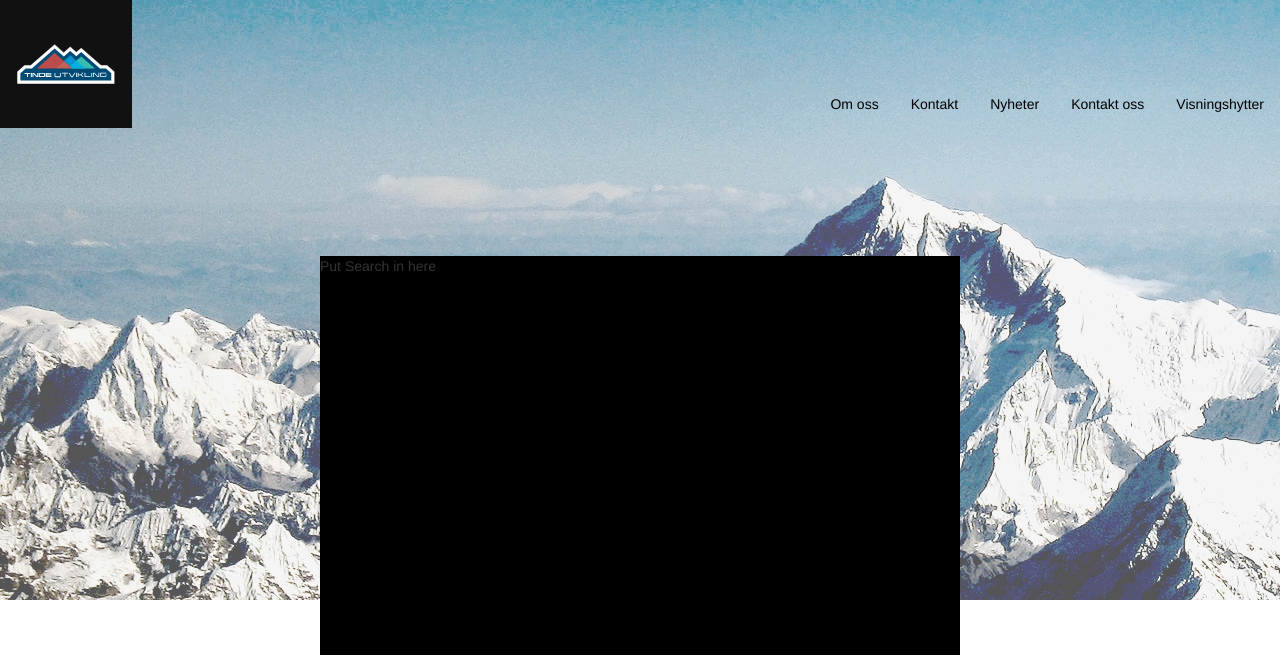
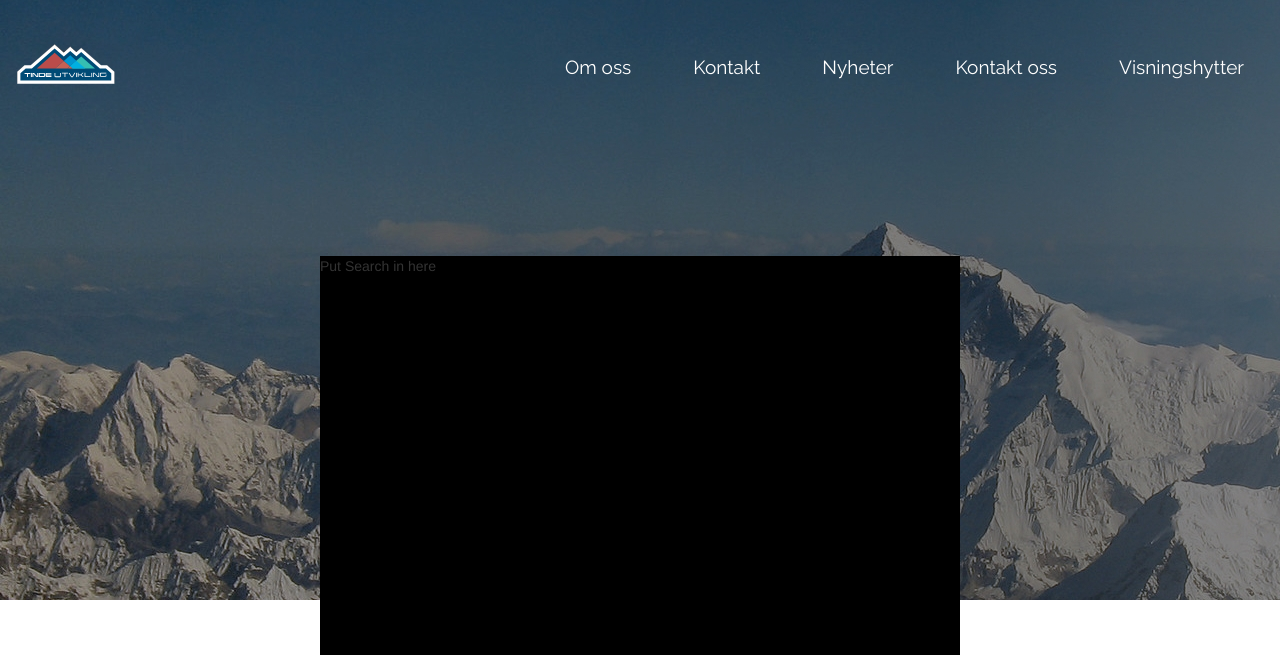
Before and after one commit to Universalben/VersaTechReal, a PHP site: page /Html/index.html in a window 1280 px wide. Shown: the top 655 px of the page. Run offline with PHP 8.4, Linux system fonts and the light colour scheme; some libraries are stand-ins or nearby versions.

Commit message:
Com 6
Kris:added Font,SCSS change,New Img

```diff
--- a/Html/index.html
+++ b/Html/index.html
@@ -15,6 +15,8 @@
     <!-- Bootstrap-->
     <link rel="stylesheet" href="../style/css/main.css">
     <!-- Imported from Scss, ScoutApp-->
+    <!-- Navbar font -->
+<link href="https://fonts.googleapis.com/css?family=Raleway" rel="stylesheet">
 
 </head>
     <body>
--- a/Style/Css/Main.css
+++ b/Style/Css/Main.css
@@ -1 +1 @@
-ul{list-style-type:none;text-decoration:none;margin:0;padding:0;overflow:hidden}li{float:left}li a{display:block;color:black;text-align:center;padding:14px 16px;text-decoration:none}li a:hover{background-color:#111}.logoimg{height:100px;width:100px}.menuitem{float:right;margin-top:80px}.search{width:auto;height:500px}.backgroundimg{background-image:url(../Pics/headerM.jpg);width:100%;height:600px;z-index:1;position:absolute;background-repeat:no-repeat}.black{background-color:black}.blue{background-color:blue}.size{height:80%;width:50%;margin-top:10%}.minisize{width:75%;height:75%}.result{width:auto;height:500px}.semer{margin-top:-5%;margin-bottom:5%}.omoss{width:95%;height:auto;margin-top:10px}.omoss img{border-radius:50px}.footer{height:300px;margin-top:5px;bottom:0;width:100%;background-color:red;color:white;text-align:center}.hideable{display:none}.ShowLess{position:fixed;left:40%;bottom:0;height:10%;width:10%;background-color:green;color:white;text-align:center;display:none}
+@import url("https://fonts.googleapis.com/css?family=Raleway");ul{list-style-type:none;text-decoration:none;margin:0;padding:0;overflow:hidden}li{float:left}li a{display:block;color:white;text-align:center;padding:14px 16px;text-decoration:none}li a:hover{color:white}li a:focus{color:white;outline:none}.logoimg{height:100px;width:100px}.menuitem{float:right;font-size:19px;font-family:'Raleway', sans-serif;margin-top:40px;margin-left:10px;margin-right:20px}.search{width:auto;height:500px}.backgroundimg{background-image:url(../Pics/headerM.jpg);width:100%;height:600px;z-index:1;position:absolute;background-repeat:no-repeat}.black{background-color:black}.blue{background-color:blue}.size{height:80%;width:50%;margin-top:10%}.minisize{width:75%;height:75%}.result{width:auto;height:500px}.semer{margin-top:-5%;margin-bottom:5%}.omoss{width:95%;height:auto;margin-top:10px}.omoss img{border-radius:50px}.footer{height:300px;margin-top:5px;bottom:0;width:100%;background-color:red;color:white;text-align:center}.hideable{display:none}.ShowLess{position:fixed;left:40%;bottom:0;height:10%;width:10%;background-color:green;color:white;text-align:center;display:none}
--- a/Style/Sass/Main.scss
+++ b/Style/Sass/Main.scss
@@ -3,11 +3,8 @@
 Description: Css
 Version: 0.0.1
 */
+@import url('https://fonts.googleapis.com/css?family=Raleway');
 
-*{
-
-
-}
 ul {
     list-style-type: none;
     text-decoration:none;
@@ -24,7 +21,7 @@
 
 li a {
     display: block;
-    color: black;
+  color: white;
     text-align: center;
     padding: 14px 16px;
     text-decoration: none;
@@ -32,16 +29,27 @@
 
 /* Change the link color to #111 (black) on hover */
 li a:hover {
-    background-color: #111;
+
+    color: white;
+
 }
-
+li a:focus {
+  color:white;
+   outline: none;
+}
 .logoimg{
     height:100px;
     width:100px;
 }
 .menuitem {
     float:right;
-    margin-top:80px;
+
+     font-size: 19px;
+  font-family: 'Raleway', sans-serif;
+
+  margin-top: 40px;
+  margin-left: 10px;
+   margin-right: 20px;
 }
 .search{
     width:auto;
```
Also changed, not shown: Style/Pics/headerM.jpg.
